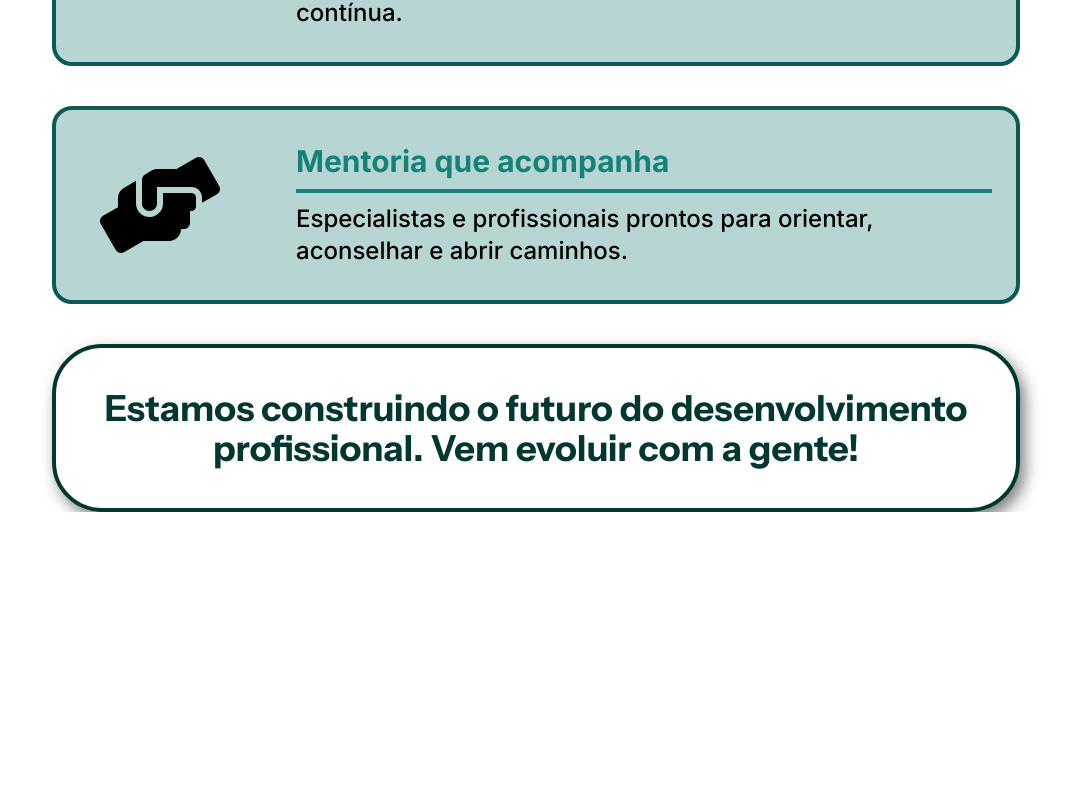
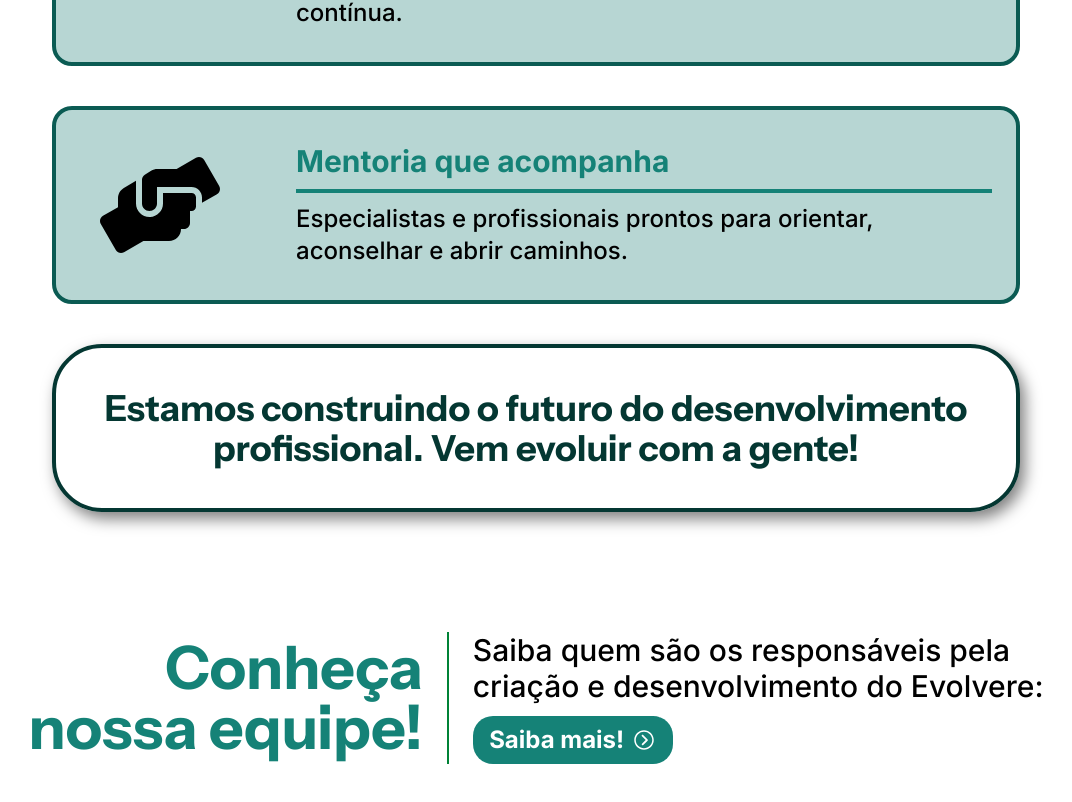
Before and after one commit to BSM-Global-Solution/evolvere, a React (Vite) app: page / in a window 1280 px wide. Shown: the part 1926-2728 px from the top of the page, without its empty margins (104-1176 px from the left). Before the commit the page ends 2438 px from the top, so only its background shows below. Built offline with nearby package versions, Linux system fonts and the light colour scheme; a web font is replaced by a local one.

Commit message:
feat(Home): adicionado o componente CardConhecendoEquipe na sectio sobre

```diff
--- a/src/routes/Home/index.tsx
+++ b/src/routes/Home/index.tsx
@@ -6,6 +6,8 @@ import CardsSobreEvolvere from "../../components/CardsSobreEvolvere";
 import { RiRobot2Line } from "react-icons/ri";
 import { FaHandsHelping } from "react-icons/fa";
 import CardConstruindoFuturo from "../../components/CardConstruindoFuturo";
+import { IoIosArrowDropright } from "react-icons/io";
+import CardConhecendoEquipe from "../../components/CardConhecendoEquipe";
 
 export default function Home() {
   return (
@@ -68,7 +70,7 @@ export default function Home() {
       </section>
 
       {/* sobre */}
-      <section className="flex flex-col gap-10 px-10 min-h-screen" id="sobre">
+      <section className="flex flex-col gap-10 px-10 min-h-screen mb-30" id="sobre">
           <CardIASobre />
 
           <div className="flex flex-col items-center gap-14 mt-20">
@@ -130,6 +132,10 @@ export default function Home() {
             </li>
           </ul>
 
+          <div className="mt-20">
+              <CardConhecendoEquipe />
+          </div>
+
       </section>
     </section>
   );
```
